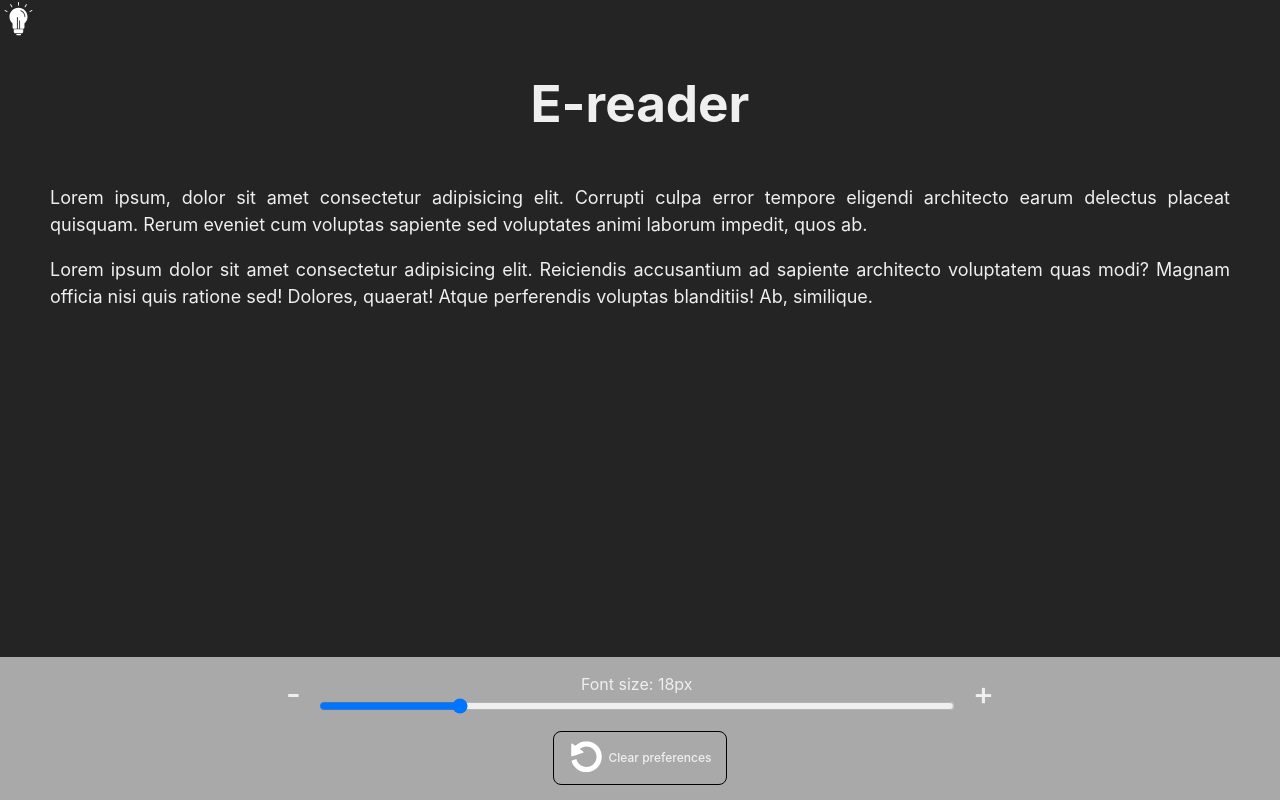
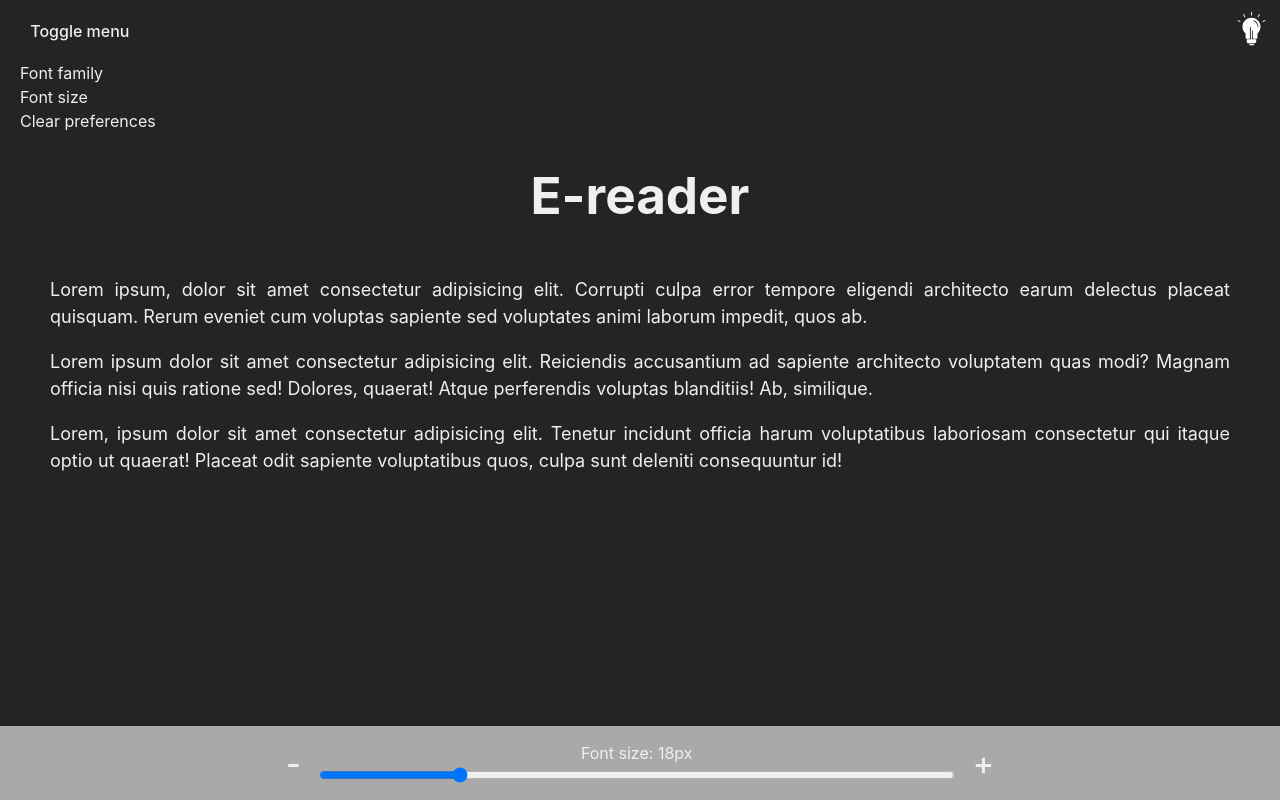
Before and after one commit to biancashiromoto/eReader, a React (Vite) app: page / in a window 1280 px wide. Built offline with nearby package versions, Linux system fonts and the light colour scheme.

Commit message:
feat: Implement header and place clear preferences button in header

```diff
--- a/src/App.tsx
+++ b/src/App.tsx
@@ -17,6 +17,8 @@ function App() {
       isDarkModeOn
     }
   });
+
+  const [isMenuHidden, setIsMenuHidden] = useState<boolean>(true);
 
   // Effect hook to toggle dark mode and save preferences when configurations are changed
   useEffect(() => {
@@ -44,6 +46,17 @@ function App() {
     className="reader-screen"
     data-testid="reader-screen"
     >
+      <header>
+        <div className="header-buttons-container">
+          <Button
+            aria-label="Toggle menu"
+            className={`toggle-menu-button`}
+            label="Toggle menu"
+            onClick={() => {
+              utils.toggleMenu(isMenuHidden);
+              setIsMenuHidden(prevState => !prevState)
+            }}
+          />
           <Button
             aria-label="Toggle mode"
             className={`${config.isDarkModeOn ? "toggle-mode-button-dark" : "toggle-mode-button-light"} toggle-mode-button`}
@@ -59,7 +72,23 @@ function App() {
             data-testid="toggle-mode-button"
             role="button"
           />
+        </div>
+        <nav>
+          <ul>
+            <li>Font family</li>
+            <li>Font size</li>
+            <li
+              data-testid="clear-preferences"
+              onClick={() => {
+                clearPreferences();
+              }}
+            >
+              Clear preferences
+            </li>
+          </ul>
+        </nav>
         <h1>E-reader</h1>
+      </header>
       <article
         className="text-display"
       >
@@ -72,6 +101,11 @@ function App() {
           style={{fontSize:`${config.fontSize}px`}}
         >
           Lorem ipsum dolor sit amet consectetur adipisicing elit. Reiciendis accusantium ad sapiente architecto voluptatem quas modi? Magnam officia nisi quis ratione sed! Dolores, quaerat! Atque perferendis voluptas blanditiis! Ab, similique.
+        </p>
+        <p
+          style={{fontSize:`${config.fontSize}px`}}
+        >
+          Lorem, ipsum dolor sit amet consectetur adipisicing elit. Tenetur incidunt officia harum voluptatibus laboriosam consectetur qui itaque optio ut quaerat! Placeat odit sapiente voluptatibus quos, culpa sunt deleniti consequuntur id!
         </p>
       </article>
       <div className="buttons-container">
@@ -107,7 +141,7 @@ function App() {
             role="button"
           />
         </div>
-        <Button
+        {/* <Button
           className={`${config.isDarkModeOn ? "clear-preferences-button-dark" : "clear-preferences-button-light"} clear-preferences-button`}
           name="clear-preferences"
           label="Clear preferences"
@@ -115,7 +149,7 @@ function App() {
           data-testid="clear-preferences-button"
           aria-label="Clear preferences"
           role="button"
-        />
+        /> */}
       </div>
     </div>
   )
```
Lines whose indentation alone changed are shown as unchanged.
